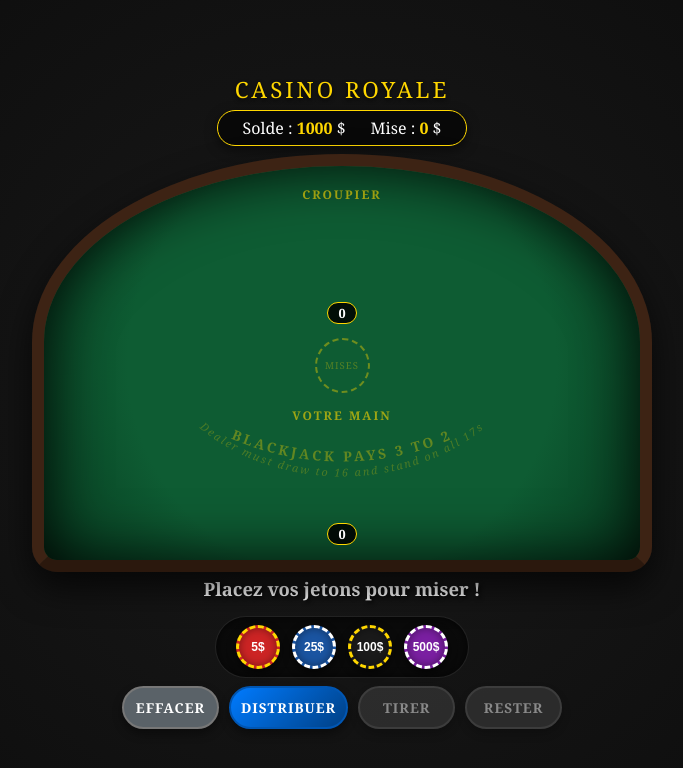
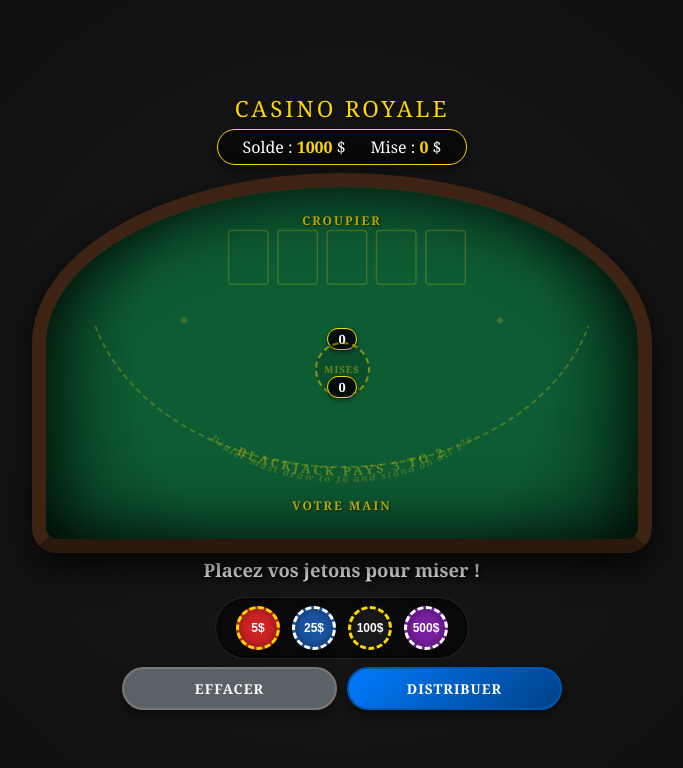
Before and after one commit to cylienlison-dev/blackjack, a plain HTML site: page index.html in a window 1280 px wide. Shown: the whole page, without its empty margins (298-981 px from the left). Drawn offline with Linux system fonts and the light colour scheme.

Commit message:
Update index.html

```diff
--- a/index.html
+++ b/index.html
@@ -42,23 +42,24 @@
         }
         .bank-info span { color: #ffd700; font-weight: bold; }
 
-        /* Table de Blackjack */
+        /* Superbe Table de Blackjack style Casino Réaliste */
         .table {
             width: 100%;
             max-width: 620px;
             background: radial-gradient(circle, #0e5c33 60%, #073a1f 100%);
-            border: 12px solid #3d2314;
+            border: 14px solid #3d2314;
             border-bottom-color: #2b180d;
             border-radius: 50% 50% 25px 25px / 45% 45% 25px 25px;
-            padding: 20px 20px 15px 20px;
-            box-shadow: inset 0 0 60px rgba(0,0,0,0.9), 0 15px 35px rgba(0,0,0,0.7);
+            padding: 15px 20px 15px 20px;
+            box-shadow: inset 0 0 70px rgba(0,0,0,1), 0 15px 35px rgba(0,0,0,0.8);
             display: flex;
             flex-direction: column;
             gap: 2px;
             position: relative;
+            height: 380px; /* Hauteur fixe pour aligner parfaitement le tapis */
         }
 
-        /* Conteneur pour le texte courbé en fond de table */
+        /* Sérigraphie complète du tapis de jeu */
         .table-felt-print {
             position: absolute;
             top: 0;
@@ -69,13 +70,26 @@
             z-index: 1;
         }
 
+        /* Zones de jeu calées pile sur le dessin de la table */
         .zone {
-            position: relative;
+            position: absolute;
+            left: 0;
+            width: 100%;
             display: flex;
             flex-direction: column;
             align-items: center;
             gap: 2px;
-            z-index: 2; /* Passe au-dessus des écritures de la table */
+            z-index: 2;
+        }
+
+        /* Placement précis de la zone Croupier au niveau de ses cases imprimées */
+        .zone-dealer {
+            top: 25px;
+        }
+
+        /* Placement précis de la zone Joueur en bas */
+        .zone-player {
+            bottom: 25px;
         }
 
         .zone-title {
@@ -83,7 +97,8 @@
             font-weight: bold;
             text-transform: uppercase;
             letter-spacing: 2px;
-            color: rgba(255, 215, 0, 0.6);
+            color: rgba(255, 215, 0, 0.7);
+            text-shadow: 1px 1px 2px rgba(0,0,0,0.6);
         }
 
         .score {
@@ -94,16 +109,37 @@
             font-size: 0.8rem;
             color: #fff;
             border: 1px solid #ffd700;
+            box-shadow: 0 2px 4px rgba(0,0,0,0.5);
         }
 
         .cards-flex {
             display: flex;
             justify-content: center;
+            align-items: center;
             min-height: 95px;
             width: 100%;
             padding: 2px;
+            position: relative;
         }
 
+        /* Aligner les cartes du croupier exactement sur les rectangles du tapis */
+        #dealer-cards .card {
+            margin: 0;
+            position: absolute;
+        }
+        /* Positionnement des cartes du croupier dans les cases de 1 à 5 */
+        #dealer-cards .card:nth-child(1) { left: calc(50% - 115px); }
+        #dealer-cards .card:nth-child(2) { left: calc(50% - 65px); }
+        #dealer-cards .card:nth-child(3) { left: calc(50% - 15px); }
+        #dealer-cards .card:nth-child(4) { left: calc(50% + 35px); }
+        #dealer-cards .card:nth-child(5) { left: calc(50% + 85px); }
+
+        /* Cartes joueur en léger chevauchement classique */
+        #player-cards .card {
+            margin: 0 -12px;
+        }
+
+        /* Cartes physiques */
         .card {
             width: 65px;
             height: 95px;
@@ -116,9 +152,8 @@
             padding: 5px;
             font-weight: bold;
             font-size: 1.1rem;
-            box-shadow: 3px 5px 12px rgba(0,0,0,0.5);
+            box-shadow: 3px 5px 12px rgba(0,0,0,0.6);
             border: 1px solid #d1d1d1;
-            margin: 0 -12px;
             transform: rotate(calc(var(--r, 0) * 1deg));
             animation: dealCard 0.4s ease-out;
             font-family: 'Arial', sans-serif;
@@ -126,27 +161,30 @@
         .card.red { color: #cc1111; }
         .card .bottom-suit { align-self: flex-end; transform: rotate(180deg); }
 
-        /* Zone de dépôt des jetons centrale */
+        /* Zone de dépôt de la mise calée au centre */
         .bet-spot {
+            position: absolute;
+            top: 155px;
+            left: calc(50% - 27.5px);
             width: 55px;
             height: 55px;
-            border: 2px dashed rgba(255, 215, 0, 0.4);
+            border: 2px dashed rgba(255, 215, 0, 0.5);
             border-radius: 50%;
-            margin: 12px auto;
             display: flex;
             align-items: center;
             justify-content: center;
-            position: relative;
             z-index: 2;
+            background: rgba(0, 0, 0, 0.15);
         }
         .bet-spot::before {
             content: 'MISES';
             font-size: 0.6rem;
-            color: rgba(255, 215, 0, 0.3);
+            color: rgba(255, 215, 0, 0.4);
             letter-spacing: 1px;
+            font-weight: bold;
         }
 
-        /* Design des jetons de casino */
+        /* Design des jetons */
         .token {
             width: 44px;
             height: 44px;
@@ -226,7 +264,6 @@
             -webkit-tap-highlight-color: transparent;
         }
         button:active { transform: translateY(2px); box-shadow: 0 2px 4px rgba(0,0,0,0.4); }
-        button:disabled { background: #444 !important; border-color: #666 !important; cursor: not-allowed; opacity: 0.5; }
 
         #btn-hit { background: linear-gradient(135deg, #1e7e34 0%, #155724 100%); border-color: #28a745; }
         #btn-stand { background: linear-gradient(135deg, #bd2130 0%, #721c24 100%); border-color: #dc3545; }
@@ -249,20 +286,34 @@
     </div>
 
     <div class="table">
-        <svg class="table-felt-print" viewBox="0 0 600 400">
+        <svg class="table-felt-print" viewBox="0 0 600 380" preserveAspectRatio="none" xmlns="http://www.w3.org/2000/svg">
             <defs>
-                <path id="curve-top" d="M 80,180 A 240,200 0 0,0 520,180" fill="none" />
-                <path id="curve-bottom" d="M 120,225 A 200,160 0 0,0 480,225" fill="none" />
+                <path id="text-curve-1" d="M 90,185 A 220,180 0 0,0 510,185" fill="none" />
+                <path id="text-curve-2" d="M 130,225 A 180,140 0 0,0 470,225" fill="none" />
             </defs>
-            <text font-family="Georgia, serif" font-size="14" font-weight="bold" fill="rgba(255, 215, 0, 0.35)" letter-spacing="3" text-anchor="middle">
-                <textPath href="#curve-top" startOffset="50%">BLACKJACK PAYS 3 TO 2</textPath>
+
+            <path d="M 50,150 A 260,210 0 0,0 550,150" fill="none" stroke="rgba(255, 215, 0, 0.25)" stroke-width="2" stroke-dasharray="6,4" />
+
+            <g stroke="rgba(255, 215, 0, 0.2)" stroke-width="1.5" fill="none">
+                <rect x="185" y="47" width="40" height="58" rx="3" />
+                <rect x="235" y="47" width="40" height="58" rx="3" />
+                <rect x="285" y="47" width="40" height="58" rx="3" />
+                <rect x="335" y="47" width="40" height="58" rx="3" />
+                <rect x="385" y="47" width="40" height="58" rx="3" />
+            </g>
+
+            <text font-family="Georgia, serif" font-size="13" font-weight="bold" fill="rgba(255, 215, 0, 0.35)" letter-spacing="3" text-anchor="middle">
+                <textPath href="#text-curve-1" startOffset="50%">BLACKJACK PAYS 3 TO 2</textPath>
             </text>
-            <text font-family="Georgia, serif" font-size="11" font-style="italic" fill="rgba(255, 215, 0, 0.25)" letter-spacing="2" text-anchor="middle">
-                <textPath href="#curve-bottom" startOffset="50%">Dealer must draw to 16 and stand on all 17s</textPath>
+            <text font-family="Georgia, serif" font-size="10" font-weight="bold" font-style="italic" fill="rgba(255, 215, 0, 0.22)" letter-spacing="1.5" text-anchor="middle">
+                <textPath href="#text-curve-2" startOffset="50%">Dealer must draw to 16 and stand on all 17s</textPath>
             </text>
+
+            <polygon points="140,140 144,144 140,148 136,144" fill="rgba(255, 215, 0, 0.2)" />
+            <polygon points="460,140 464,144 460,148 456,144" fill="rgba(255, 215, 0, 0.2)" />
         </svg>
 
-        <div class="zone">
+        <div class="zone zone-dealer">
             <div class="zone-title">Croupier</div>
             <div class="cards-flex" id="dealer-cards"></div>
             <div class="score" id="dealer-score">0</div>
@@ -270,10 +321,10 @@
 
         <div class="bet-spot" id="table-bet-spot"></div>
 
-        <div class="zone">
+        <div class="zone zone-player">
+            <div class="score" id="player-score">0</div>
+            <div class="cards-flex" id="player-cards"></div>
             <div class="zone-title">Votre Main</div>
-            <div class="cards-flex" id="player-cards"></div>
-            <div class="score" id="player-score">0</div>
         </div>
     </div>
 
@@ -286,11 +337,9 @@
         <div class="token token-500" onclick="addBet(500)">500$</div>
     </div>
 
-    <div class="controls">
+    <div class="controls" id="controls-container">
         <button id="btn-clear" onclick="clearBet()">Effacer</button>
         <button id="btn-deal" onclick="startRound()">Distribuer</button>
-        <button id="btn-hit" onclick="hit()" disabled>Tirer</button>
-        <button id="btn-stand" onclick="stand()" disabled>Rester</button>
     </div>
 
     <script>
@@ -388,13 +437,14 @@
             document.getElementById('dealer-cards').innerHTML = '';
             document.getElementById('dealer-score').innerText = '0';
 
-            document.getElementById('btn-deal').style.display = 'none';
-            document.getElementById('btn-clear').style.display = 'none';
-            document.getElementById('rack').style.opacity = '0.3';
-            document.getElementById('btn-hit').disabled = false;
-            document.getElementById('btn-stand').disabled = false;
+            // Masquer les boutons de mise et afficher UNIQUEMENT Tirer / Rester
+            document.getElementById('rack').style.opacity = '0.2';
+            document.getElementById('controls-container').innerHTML = `
+                <button id="btn-hit" onclick="hit()">Tirer</button>
+                <button id="btn-stand" onclick="stand()">Rester</button>
+            `;
 
-            // Distribution
+            // Distribution dans les cases fixes
             hitCard(); hitCard();
             dealerCards.push(deck.pop());
             renderCard(dealerCards[0], 'dealer-cards');
@@ -467,11 +517,12 @@
                 updateUI();
             }
 
-            document.getElementById('btn-hit').disabled = true;
-            document.getElementById('btn-stand').disabled = true;
-            document.getElementById('btn-deal').style.display = 'block';
-            document.getElementById('btn-clear').style.display = 'block';
+            // Remettre les boutons de base "Effacer" et "Distribuer"
             document.getElementById('rack').style.opacity = '1';
+            document.getElementById('controls-container').innerHTML = `
+                <button id="btn-clear" onclick="clearBet()">Effacer</button>
+                <button id="btn-deal" onclick="startRound()">Distribuer</button>
+            `;
         }
 
         updateUI();
```
